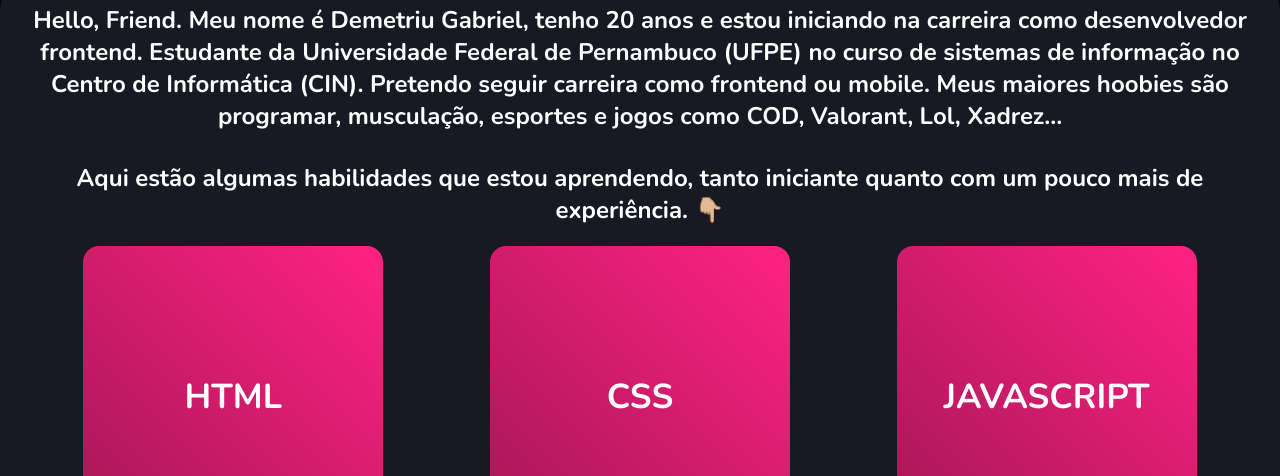
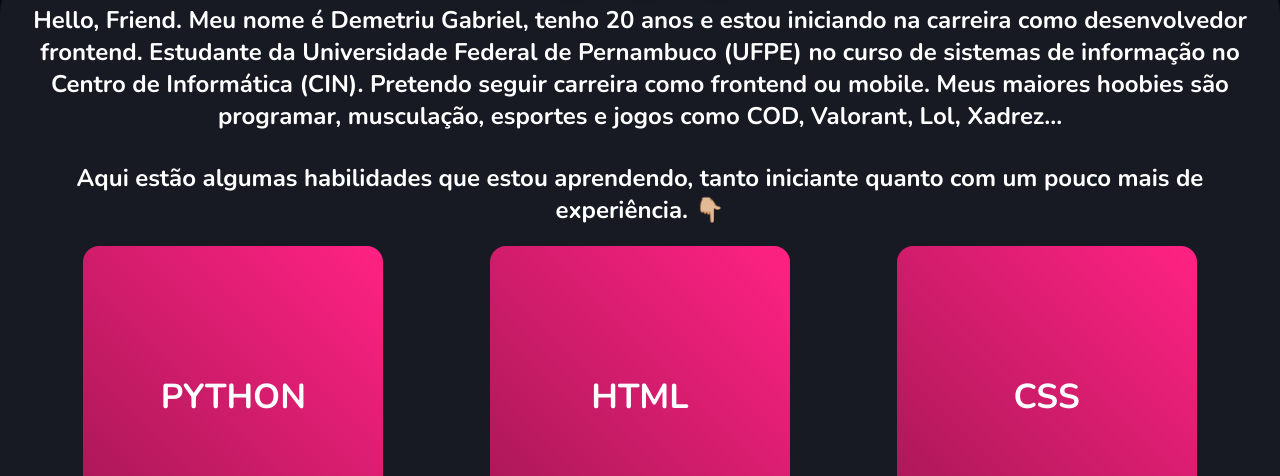
Before and after one commit to DemetriuGabriel/my-linktree, a website: page index.html in a window 1280 px wide. Shown: the part 324-800 px from the top of the page. Drawn offline with nearby package versions, Linux system fonts and the light colour scheme.

Commit message:
Update skill content

```diff
--- a/index.html
+++ b/index.html
@@ -59,6 +59,18 @@
                         <div class="flip-card">
                             <div class="flip-card-inner">
                                 <div class="card flip-card-front">
+                                    <h2>PYTHON</h2>
+                                </div>
+
+                                <div class="card flip-card-back">
+                                    <h2>6 meses a 1 ano de experiência</h2>
+                                </div>
+                            </div>
+                        </div>
+
+                        <div class="flip-card">
+                            <div class="flip-card-inner">
+                                <div class="card flip-card-front">
                                     <h2>HTML</h2>
                                 </div>
 
@@ -75,19 +87,7 @@
                                 </div>
 
                                 <div class="card flip-card-back">
-                                    <h2>6 meses a 1 ano de experiência</h2>
-                                </div>
-                            </div>
-                        </div>
-
-                        <div class="flip-card">
-                            <div class="flip-card-inner">
-                                <div class="card flip-card-front">
-                                    <h2>JAVASCRIPT</h2>
-                                </div>
-
-                                <div class="card flip-card-back">
-                                    <h2>4 meses de experiência</h2>
+                                    <h2>6 meses a 1 de experiência</h2>
                                 </div>
                             </div>
                         </div>
```
